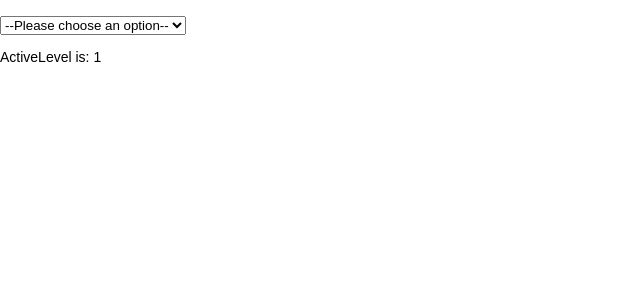
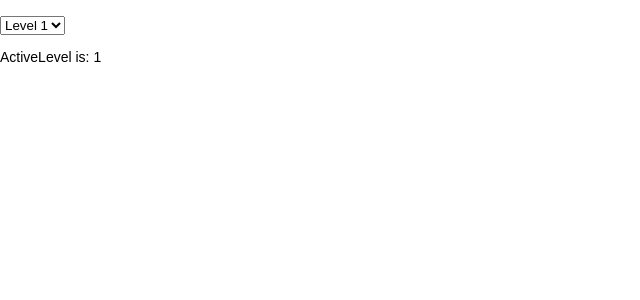
Before and after one commit to scharsc/add-redux, a React app: page / in a window 1280 px wide. Shown: the top 300 px of the page, without its empty margins (0-640 px from the left). Built offline with nearby package versions, Linux system fonts and the light colour scheme.

Commit message:
fill the select combobox

```diff
--- a/src/components/LevelSelectorComboBox.tsx
+++ b/src/components/LevelSelectorComboBox.tsx
@@ -2,17 +2,19 @@ import React from "react";
 
 
 const LevelSelectorComboxBox = () => {
+  let levelsArr = [1,2,3];
+  let levels = levelsArr.map( (id) =>
+  {
+      return (
+        <option key={id} value={id}>Level {id} </option>
+      )
+
+  });
   return (
     <>
       <br/>
       <select name="pets" id="pet-select">
-        <option value="">--Please choose an option--</option>
-        <option value="dog">Dog</option>
-        <option value="cat">Cat</option>
-        <option value="hamster">Hamster</option>
-        <option value="parrot">Parrot</option>
-        <option value="spider">Spider</option>
-        <option value="goldfish">Goldfish</option>
+        {levels}
       </select>
     </>
   );
```
